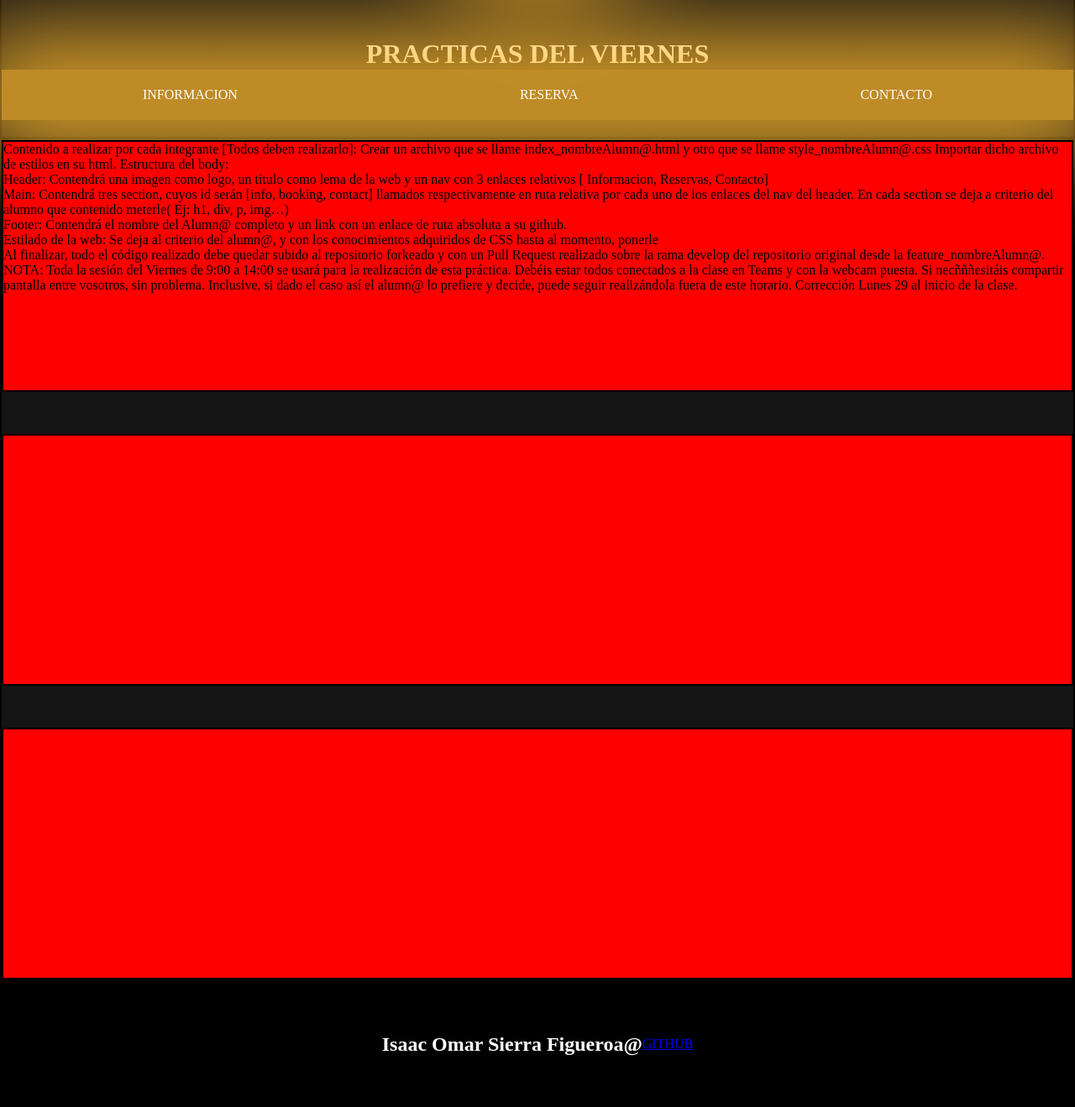
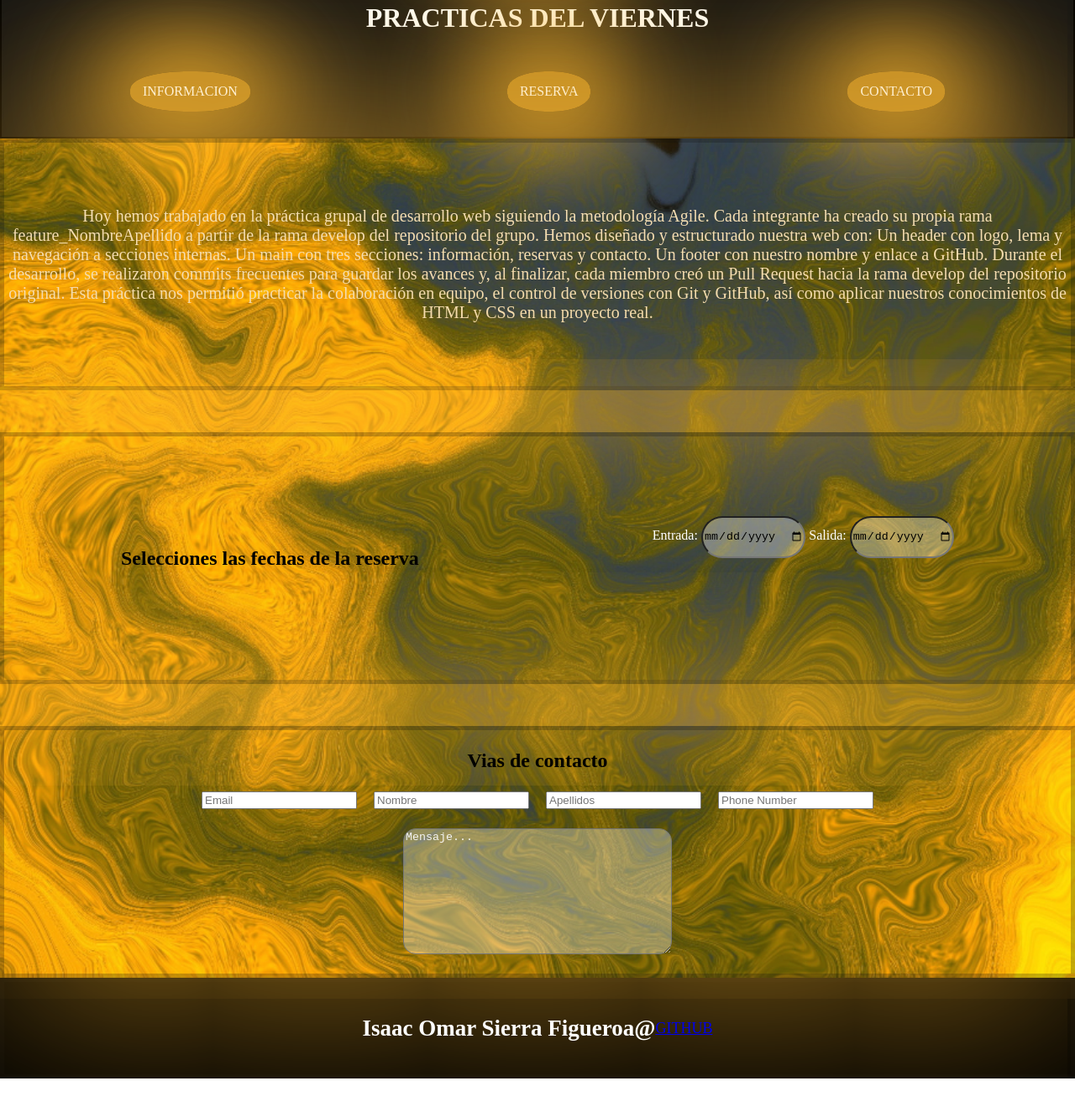
Before and after one commit to many1790/PRACTTICAS-REMOTO, a plain HTML site: page index.html in a window 1280 px wide. Shown: the part 335-1654 px from the top of the page at 84% size. After the commit the page ends 1620 px from the top, so only its background shows below. Drawn offline with Linux system fonts and the light colour scheme.

Commit message:
body-base

```diff
--- a/index.html
+++ b/index.html
@@ -13,34 +13,48 @@
     </div>
         <h1>PRACTICAS DEL VIERNES</h1>
         <nav class="navbar">
-            <a class="nav__link" href="#info">INFORMACION</a>
-            <a class="nav__link" href="#booking">RESERVA</a>
-            <a class="nav__link" href="#contact">CONTACTO</a>
+            <div class="nav"><a class="nav__link" href="#info">INFORMACION</a></div>
+            <div class="nav"><a class="nav__link" href="#booking">RESERVA</a></div>
+            <div class="nav"><a class="nav__link" href="#contact">CONTACTO</a></div>
+
+
         </nav>
     </header>
     <main>
         <div class="main">
-        <section id="info"> <p>Contenido a realizar por cada integrante [Todos deben realizarlo]:
+        <section id="info"> <p>Hoy hemos trabajado en la práctica grupal de desarrollo web siguiendo la metodología Agile. Cada integrante ha creado su propia rama feature_NombreApellido a partir de la rama develop del repositorio del grupo. Hemos diseñado y estructurado nuestra web con:
 
-            Crear un archivo que se llame index_nombreAlumn@.html y otro que se llame style_nombreAlumn@.css
+            Un header con logo, lema y navegación a secciones internas.
 
-            Importar dicho archivo de estilos en su html.
+            Un main con tres secciones: información, reservas y contacto.
 
-            Estructura del body:
-            <br>
-            Header: Contendrá una imagen como logo, un titulo como lema de la web y un nav con 3 enlaces relativos [ Informacion, Reservas, Contacto]
-            <br>
-            Main: Contendrá tres section, cuyos id serán [info, booking, contact] llamados respectivamente en ruta relativa por cada uno de los enlaces del nav del header. En cada section se deja a criterio del alumno que contenido meterle( Ej: h1, div, p, img…) <br>
+            Un footer con nuestro nombre y enlace a GitHub.
 
-            Footer: Contendrá el nombre del Alumn@ completo y un link con un enlace de ruta absoluta a su github. <br>
+            Durante el desarrollo, se realizaron commits frecuentes para guardar los avances y, al finalizar, cada miembro creó un Pull Request hacia la rama develop del repositorio original.
 
-            Estilado de la web: Se deja al criterio del alumn@, y con los conocimientos adquiridos de CSS hasta al momento, ponerle  <br>
+            Esta práctica nos permitió practicar la colaboración en equipo, el control de versiones con Git y GitHub, así como aplicar nuestros conocimientos de HTML y CSS en un proyecto real. <br> </p></section>
 
-            Al finalizar, todo el código realizado debe quedar subido al repositorio forkeado y con un Pull Request realizado sobre la rama develop del repositorio original desde la feature_nombreAlumn@. <br>
+            <section id="booking">
+            <h2>Selecciones las fechas de la reserva</h2>
+            <div class="divb">
+            <label for="entrada">Entrada:</label>
+<input type="date" name="entrada" id="entrada">
 
-            NOTA: Toda la sesión del Viernes de 9:00 a 14:00 se usará para la realización de esta práctica. Debéis estar todos conectados a la clase en Teams y con la webcam puesta. Si necñññesitáis compartir pantalla entre vosotros, sin problema. Inclusive, si dado el caso así el alumn@ lo prefiere y decide, puede seguir realizándola fuera de este horario. Corrección Lunes 29 al inicio de la clase. <br> </p></section>
-        <section id="booking"></section>
-        <section id="contact"></section>
+<label for="salida">Salida:</label>
+<input type="date" name="salida" id="salida">
+</div>
+        </section>
+        <section id="contact">
+            <h2>Vias de contacto</h2>
+            <div class="form">
+            <input type="email" placeholder="Email">
+            <input type="text" placeholder="Nombre">
+            <input type="text" placeholder="Apellidos">
+
+            <input type="number" placeholder="Phone Number">
+        </div>
+        <textarea placeholder="Mensaje..." id="area" ></textarea>
+        </section>
     </div>
     </main>
 
--- a/style.css
+++ b/style.css
@@ -31,6 +31,8 @@
     align-items: center;
 }
 h1{
+    margin-bottom: 25px;
+    padding-bottom: 20px;
     align-items: center;
 }
 .logo{
@@ -38,17 +40,27 @@ h1{
     size: 200px 200px;
 }
 .navbar{
-    margin-bottom: 20px;
+    margin-bottom: 30px;
     display: flex;
     width: 100%;
-    height: 60px;
 
-    background-color: rgba(255, 185, 46, 0.721);
+
+
     justify-content: space-around;
     align-items: center;
-    -webkit-box-shadow:0px 0px 121px 45px rgba(255,185,46,0.9);
+
+}
+.nav{
+    padding: 15px;
+    background-color: rgba(255, 185, 46, 0.721);
+-webkit-box-shadow:0px 0px 121px 45px rgba(255,185,46,0.9);
     -moz-box-shadow: 0px 0px 121px 45px rgba(255,185,46,0.9);
     box-shadow: 0px 0px 121px 45px rgba(255,185,46,0.9);
+    border-radius: 45%;
+    text-align: center;
+    align-items: center;
+
+
 
 }
 .nav__link{
@@ -57,42 +69,99 @@ h1{
 }
 
 /*--MAIN--SECTION----*/
-
+p{
+    color: wheat;
+    margin: auto;
+    font-size: 20px;
+    text-wrap: pretty;
+    text-align-last: center;
+}
 .main{
+    background-image: url(peakpx.jpg);
     flex-direction: column;
     display:flex;
-    border: 2px solid #000;
+    background-size: cover;
+
     background-color:#141414;
     justify-content: space-evenly;
     gap: 50px;
 }
 #info{
+    background-color: rgba(255, 185, 46, 0.073);
+    -webkit-box-shadow:0px 0px 229px 1px rgba(255,185,46,0.9);
+-moz-box-shadow: 0px 0px 229px 1px rgba(255,185,46,0.9);
+box-shadow: 0px 0px 229px 1px rgba(255,185,46,0.9);
+display: flex;
+justify-content: center; /* horizontal */
+align-items: center;     /* vertical */
+text-align: center;
     width: 100%;
     height: 300px;
-    border: 2px solid #000;
-    background-color: red;
+    border: 5px solid #1414143e;
+
+}
+.divb{
+    height: 100px;
+    color: white;
+}
+#entrada, #salida {
+height: 50px;
+background-color: #ffffff57;
+border-radius: 25px;
 }
 #booking{
+    background-color: rgba(255, 185, 46, 0.073);
+    display: flex;
+    align-items: center;
+    justify-content: space-around;
     width: 100%;
     height: 300px;
-    border: 2px solid #000;
-    background-color: red;
+    border: 5px solid #1414143e;
+        -webkit-box-shadow:0px 0px 229px 1px rgba(255,185,46,0.9);
+-moz-box-shadow: 0px 0px 229px 1px rgba(255,185,46,0.9);
+box-shadow: 0px 0px 229px 1px rgba(255,185,46,0.9);
+
 }
 #contact{
+    background-color: rgba(255, 185, 46, 0.073);
+    display: flex;
+    flex-direction: column  ;
+    align-items: center;
+    justify-content: space-evenly;
     width: 100%;
     height: 300px;
-    border: 2px solid #000;
-    background-color: red;
+    border: 5px solid #1414143e;
+        -webkit-box-shadow:0px 0px 229px 1px rgba(255,185,46,0.9);
+-moz-box-shadow: 0px 0px 229px 1px rgba(255,185,46,0.9);
+box-shadow: 0px 0px 229px 1px rgba(255,185,46,0.9);
 }
-
+.form{
+    display: flex;
+    gap: 20px;
+    justify-content: space-evenly;
+}
+.h2{
+    font-size: 36px;
+}
+#area{
+    width: 320px;
+    height: 150px;
+    border-radius: 15px;
+    background-color: #ffffff57;
+    color: white;
+}
+textarea::placeholder{
+    color: whitesmoke;
+}
 /*--FOOTER--SECTION----*/
 
 .footer{
+    font-size: 18px;
     color: white;
     background: #000;
-    height: 150px;
+    height: 120px;
     display: flex;
     justify-content: center;
     align-items: center;
-    border: 2px solid #000;
+    border: 5px solid #1414143e;
 }
```
